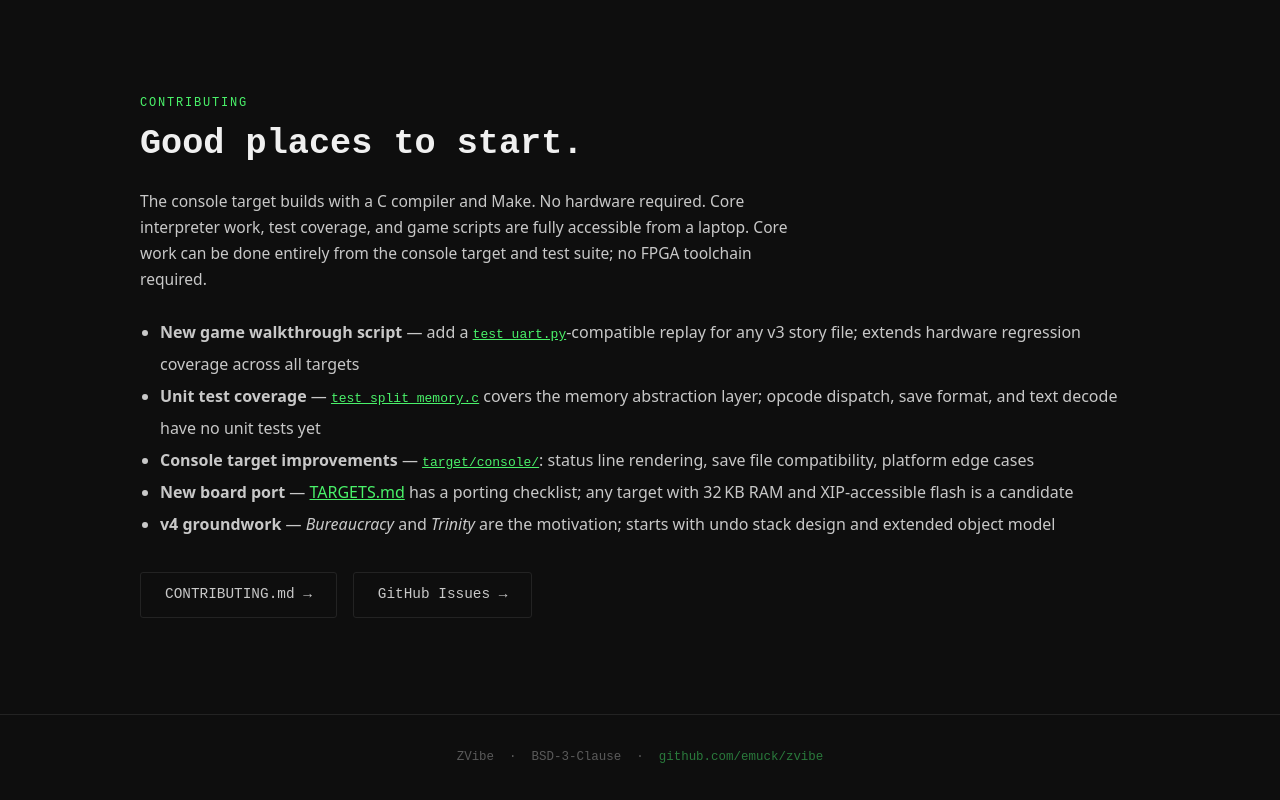
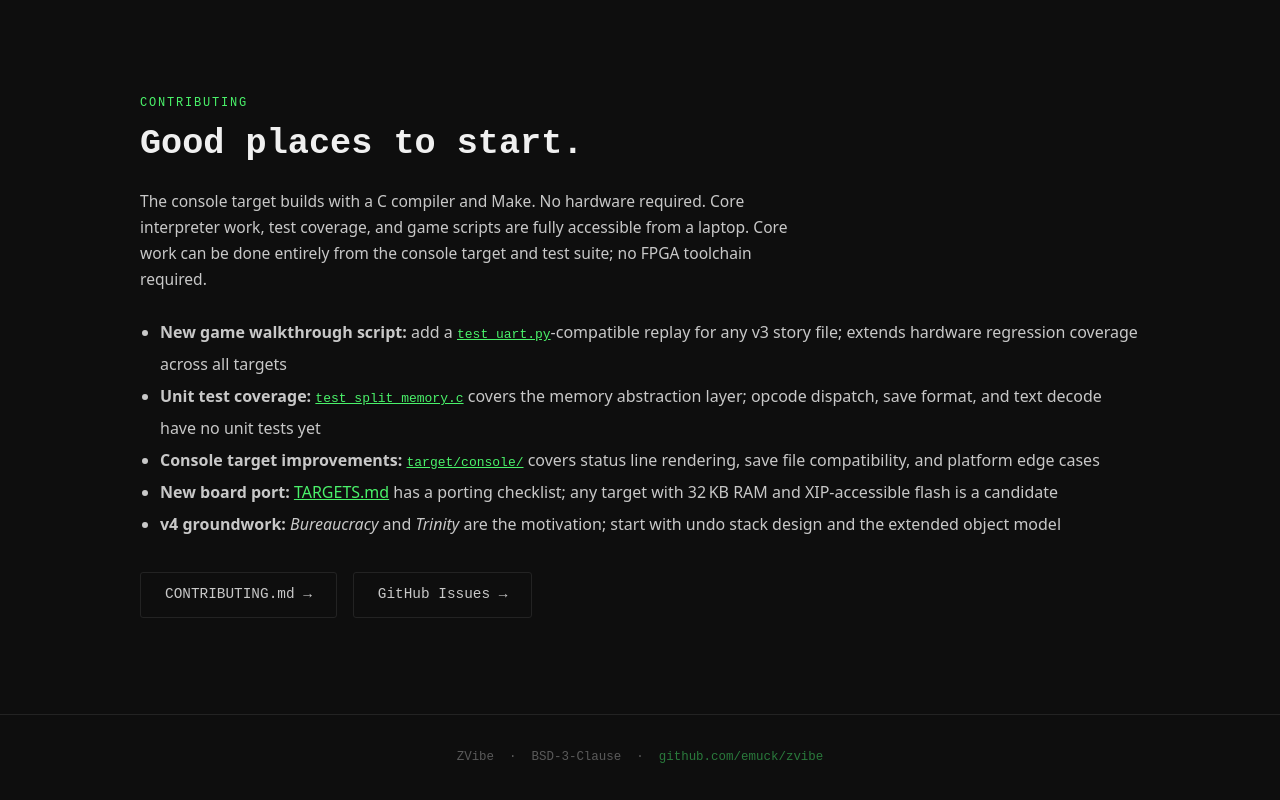
Before and after one commit to emuck/zvibe, a plain HTML site: page index.html in a window 1280 px wide. Shown: the part 7744-8544 px from the top of the page. Drawn offline with Linux system fonts and the light colour scheme.

Commit message:
docs: clean up contributor page for better readability

```diff
--- a/index.html
+++ b/index.html
@@ -562,11 +562,11 @@ make clean &amp;&amp; make
     <h2>Good places to start.</h2>
     <p class="body-p">The console target builds with a C compiler and Make. No hardware required. Core interpreter work, test coverage, and game scripts are fully accessible from a laptop. Core work can be done entirely from the console target and test suite; no FPGA toolchain required.</p>
     <ul style="margin:1.5rem 0 2rem;padding-left:1.25rem;line-height:2;color:var(--text);">
-      <li><strong>New game walkthrough script</strong> — add a <a href="https://github.com/emuck/zvibe/blob/main/target/riscv/serv_zvibe/test_uart.py" style="color:var(--green);"><code>test_uart.py</code></a>-compatible replay for any v3 story file; extends hardware regression coverage across all targets</li>
-      <li><strong>Unit test coverage</strong> — <a href="https://github.com/emuck/zvibe/blob/main/target/console/tests/test_split_memory.c" style="color:var(--green);"><code>test_split_memory.c</code></a> covers the memory abstraction layer; opcode dispatch, save format, and text decode have no unit tests yet</li>
-      <li><strong>Console target improvements</strong> — <a href="https://github.com/emuck/zvibe/tree/main/target/console" style="color:var(--green);"><code>target/console/</code></a>: status line rendering, save file compatibility, platform edge cases</li>
-      <li><strong>New board port</strong> — <a href="https://github.com/emuck/zvibe/blob/main/docs/TARGETS.md" style="color:var(--green);">TARGETS.md</a> has a porting checklist; any target with 32&thinsp;KB RAM and XIP-accessible flash is a candidate</li>
-      <li><strong>v4 groundwork</strong> — <em>Bureaucracy</em> and <em>Trinity</em> are the motivation; starts with undo stack design and extended object model</li>
+      <li><strong>New game walkthrough script:</strong> add a <a href="https://github.com/emuck/zvibe/blob/main/target/riscv/serv_zvibe/test_uart.py" style="color:var(--green);"><code>test_uart.py</code></a>-compatible replay for any v3 story file; extends hardware regression coverage across all targets</li>
+      <li><strong>Unit test coverage:</strong> <a href="https://github.com/emuck/zvibe/blob/main/target/console/tests/test_split_memory.c" style="color:var(--green);"><code>test_split_memory.c</code></a> covers the memory abstraction layer; opcode dispatch, save format, and text decode have no unit tests yet</li>
+      <li><strong>Console target improvements:</strong> <a href="https://github.com/emuck/zvibe/tree/main/target/console" style="color:var(--green);"><code>target/console/</code></a> covers status line rendering, save file compatibility, and platform edge cases</li>
+      <li><strong>New board port:</strong> <a href="https://github.com/emuck/zvibe/blob/main/docs/TARGETS.md" style="color:var(--green);">TARGETS.md</a> has a porting checklist; any target with 32&thinsp;KB RAM and XIP-accessible flash is a candidate</li>
+      <li><strong>v4 groundwork:</strong> <em>Bureaucracy</em> and <em>Trinity</em> are the motivation; start with undo stack design and the extended object model</li>
     </ul>
     <div class="ctas" style="justify-content:flex-start;">
       <a class="btn-s" href="https://github.com/emuck/zvibe/blob/main/CONTRIBUTING.md">CONTRIBUTING.md →</a>
```
